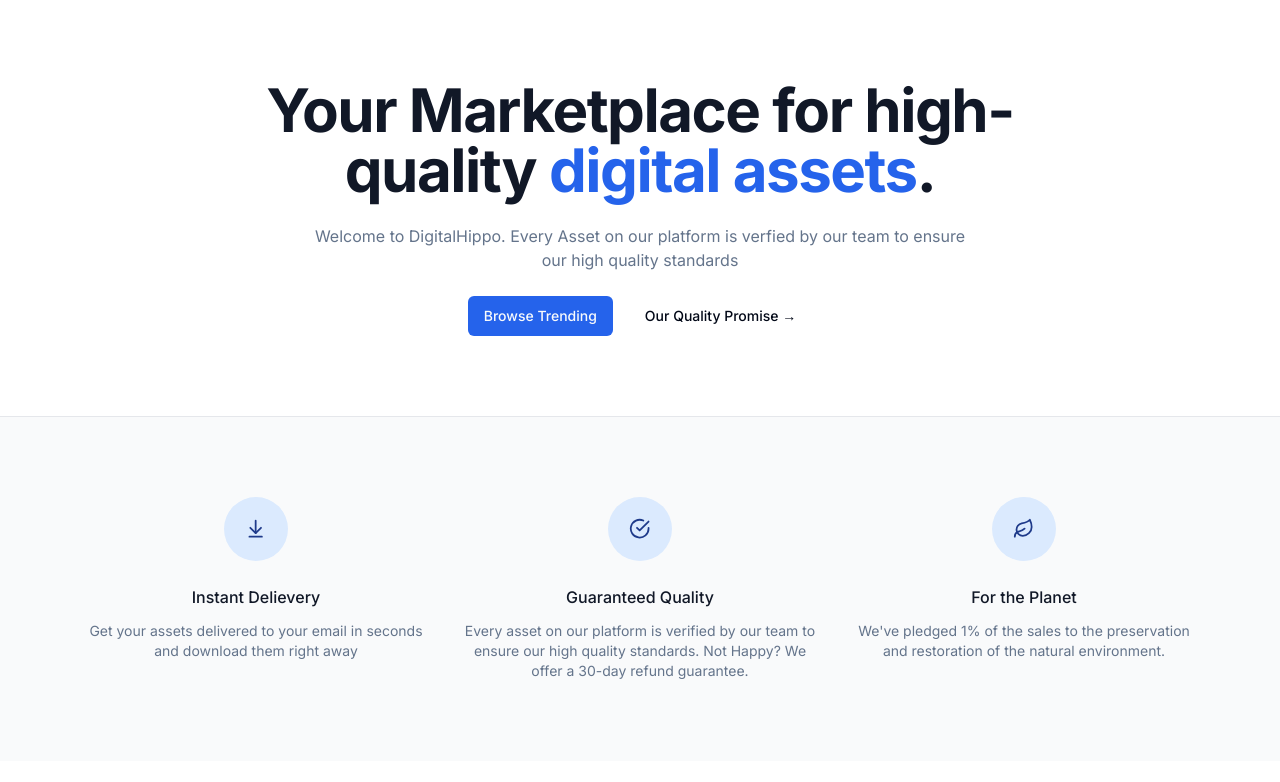
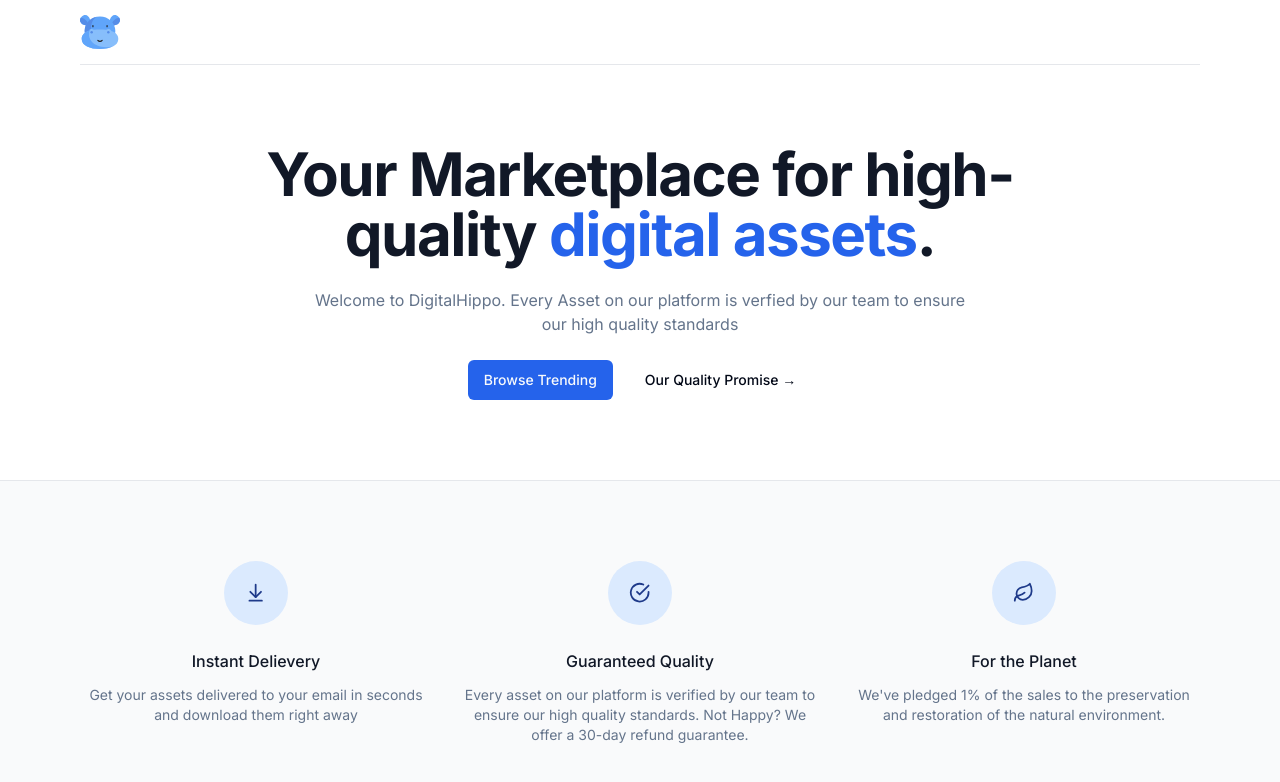
Before and after one commit to Shashank245/digital-marketplace, a Next.js app in the folder digitalmarketplace/: page / in a window 1280 px wide. Shown: the top 782 px of the page. Built offline with nearby package versions, Linux system fonts and the light colour scheme.

Commit message:
Navbar in progress

```diff
--- a/digitalmarketplace/src/app/layout.tsx
+++ b/digitalmarketplace/src/app/layout.tsx
@@ -2,6 +2,7 @@
 import { Inter } from "next/font/google";
 import "./globals.css";
 import { cn } from "@/lib/utils";
+import Navbar from "@/components/NavBar";
 
 const inter = Inter({ subsets: ["latin"] });
 
@@ -21,6 +22,7 @@
         className={cn("relative h-full font-sans antialiased", inter.className)}
       >
         <main className="relative flex flex-col min-h-screen">
+          <Navbar/>
           <div className="flex-grow flex-1">{children}</div>
         </main>
       </body>
--- a/digitalmarketplace/src/components/NavBar.tsx
+++ b/digitalmarketplace/src/components/NavBar.tsx
@@ -1,15 +1,22 @@
 import Link from "next/link";
 import MaxWidthWrapper from "./MaxWidthWrapper";
-
+import { Icons } from "./icons";
+import NavItems from "./NavItems";
 const Navbar = () => {
     return (
-      <div className="bg-white-800 sticky inset-x-0 top-0 z-50 h-16">
+      <div className="bg-white sticky z-50 top-0  inset-x-0  h-16">
         <header className="relative bg-white">
           <MaxWidthWrapper>
             <div className="border-b border-gray-200">
               <div className="flex h-16 items-center">
-                    <div className="ml-4 flex lg:ml-0 ">
-                        <Link href = '/'></Link>
+                <div className="ml-4 flex lg:ml-0">
+                  <Link href="/">
+                    <Icons.logo className="h-10 w-10" />
+                  </Link>
+                </div>
+
+                <div className="hidden z-50 lg:ml-8 lg:block lg:self-stretch">
+                  <NavItems />
                 </div>
               </div>
             </div>
--- /dev/null
+++ b/digitalmarketplace/src/components/NavItems.tsx
@@ -0,0 +1,9 @@
+const NavItems = () => {
+    return (
+        <div>
+
+        </div>
+    );
+};
+
+export default NavItems;
--- a/digitalmarketplace/src/components/icons.tsx
+++ b/digitalmarketplace/src/components/icons.tsx
@@ -1,7 +1,7 @@
 import { LucideProps } from "lucide-react";
 
-const icons = () => {
-  logo: (props: LucideProps) => {
+export const Icons = {
+  logo: (props: LucideProps) => (
     <svg {...props} viewBox="0 0 512 512">
       <g>
         <path
@@ -84,8 +84,6 @@
           opacity="1"
         ></path>
       </g>
-    </svg>;
-  };
+    </svg>
+  ),
 };
-
-export default icons;
```
Lines whose indentation alone changed are shown as unchanged.
